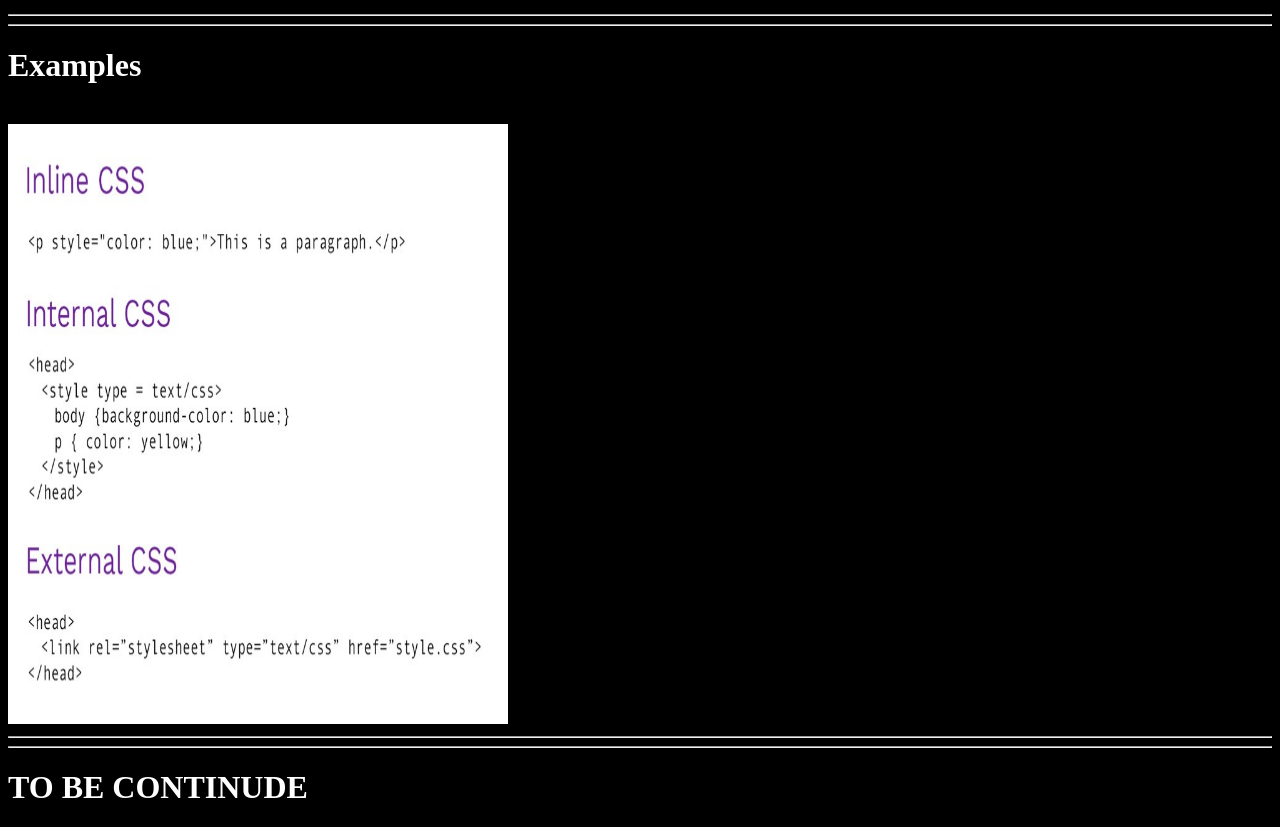
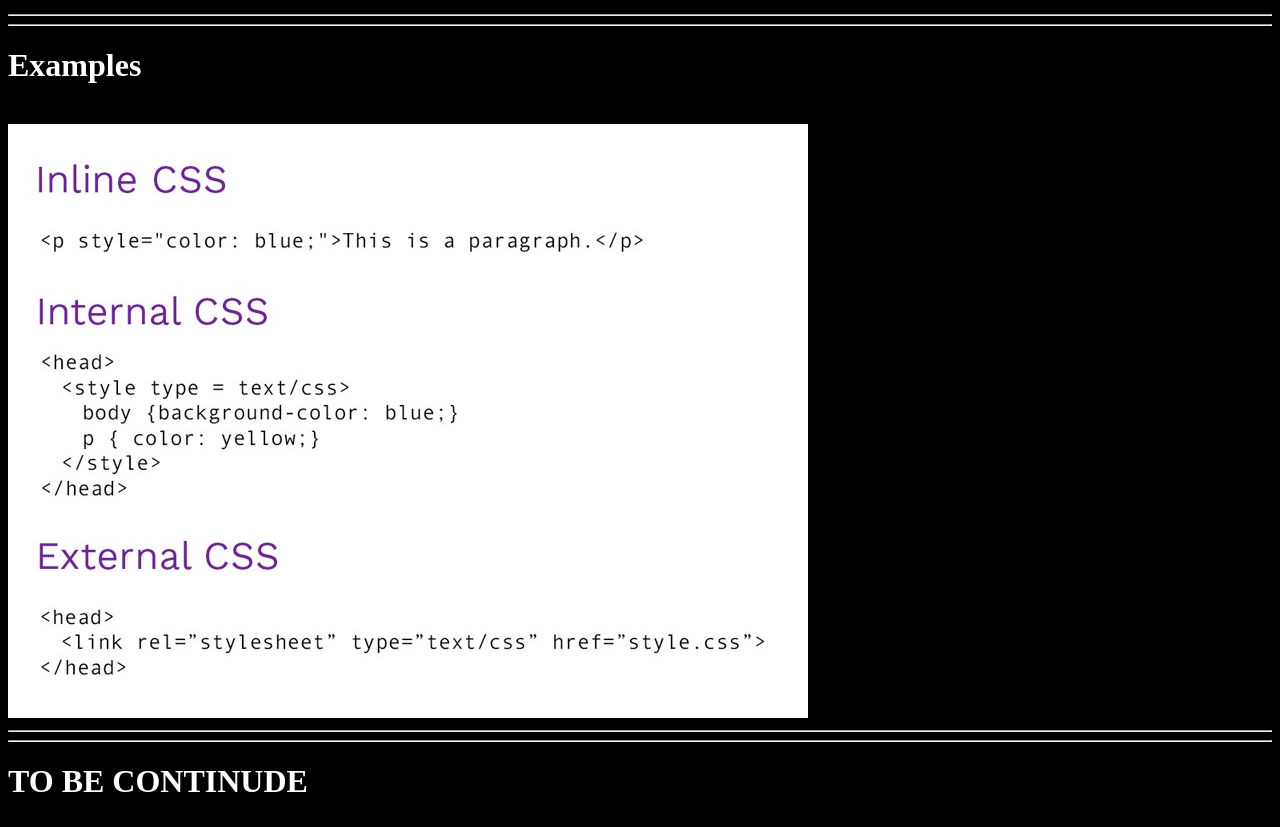
Before and after one commit to srinivasthedeveloper/WEB-DEVELOPMENT-2021, a plain HTML site: page Sabaree/CSS/CSSbasics.html in a window 1280 px wide. Shown: the part 820-1647 px from the top of the page. Drawn offline with Linux system fonts and the light colour scheme.

Commit message:
Update CSSbasics.html

```diff
--- a/Sabaree/CSS/CSSbasics.html
+++ b/Sabaree/CSS/CSSbasics.html
@@ -13,7 +13,7 @@
 	<hr><hr><h1>External CSS</h1><br>
 	<p>An external stylesheet is a standalone . css file that is linked from a web page. The advantage of external stylesheets is that it can be created once and the rules applied to multiple web pages. ... Inline styles relate to a specific HTML tag, using a style attribute with a CSS rule to style a specific page element.</p>
 	<hr><hr><h1>Examples</h1><br>
-	<img src="css.jpg" alt"picture not found" width="500" height="600"><br><hr><hr>
+	<img src="css.jpg"><br><hr><hr>
 	<h1>TO BE CONTINUDE</h1>
 </body>
 </html>
```
